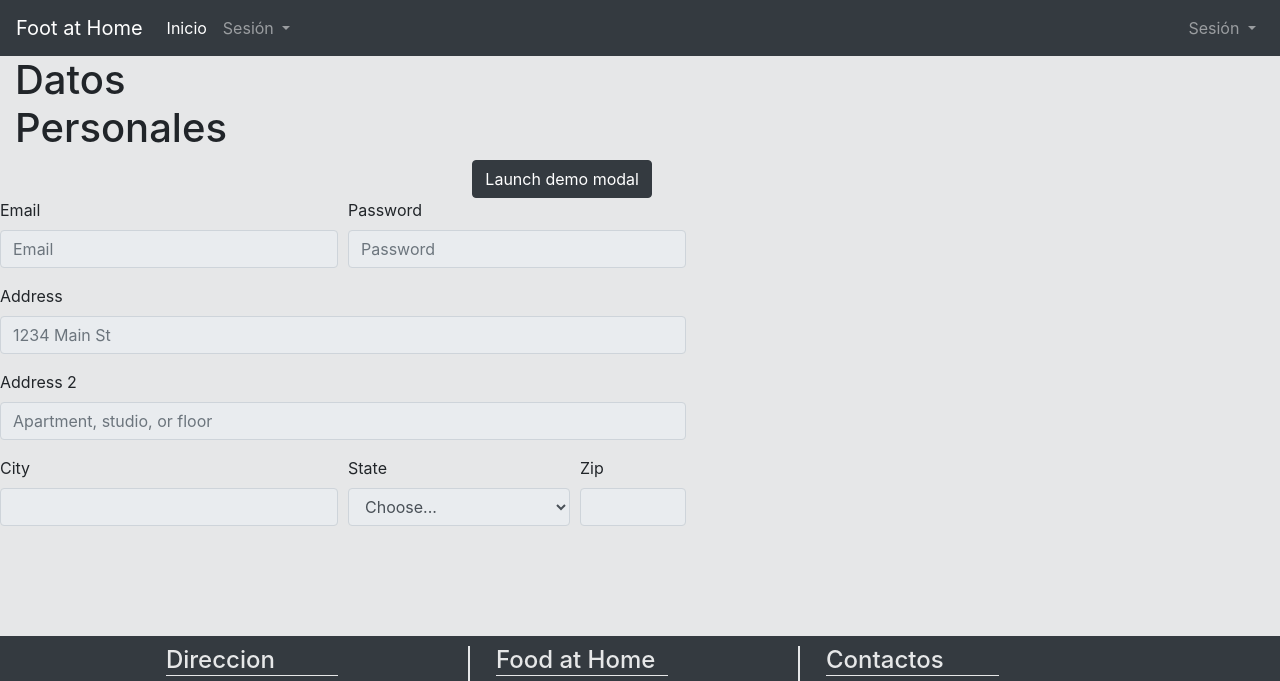
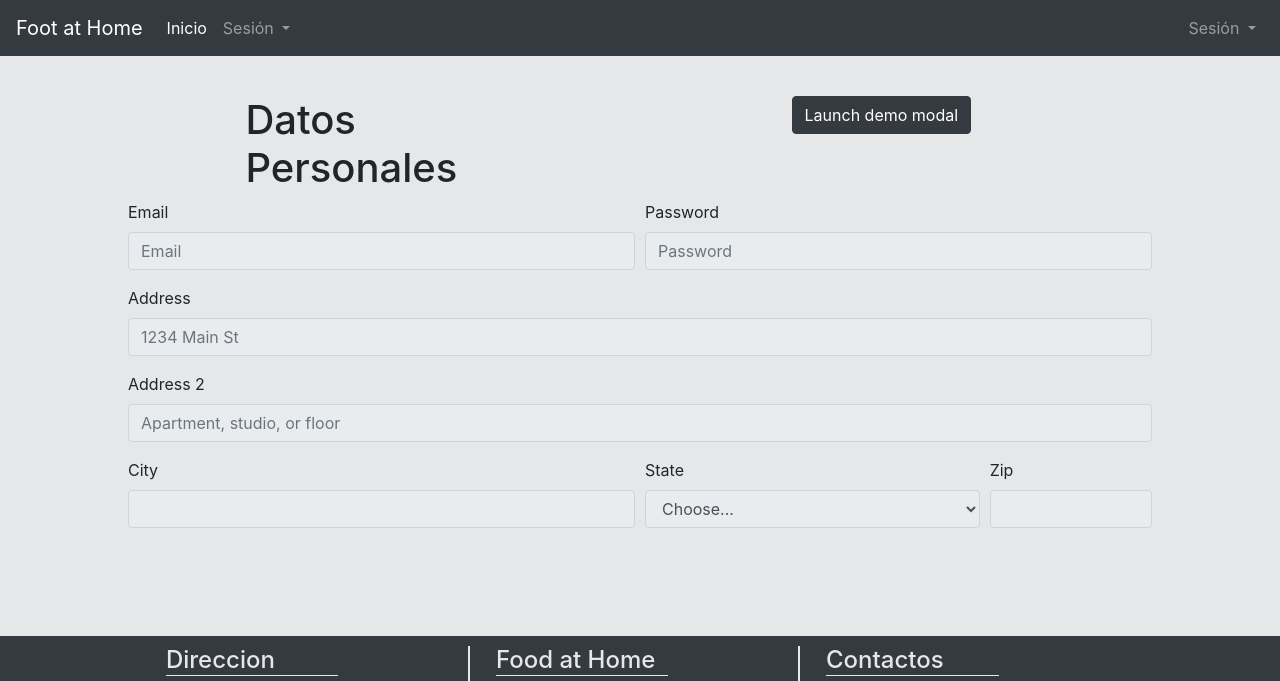
Before and after one commit to kebelandrade/project_food_at_home, a Django app: template food_at_home/food_at_home/templates/cliente/configuracion_cliente.html in a window 1280 px wide. Shown: the top 681 px of the page. Run offline with Django 3.2, Linux system fonts and the light colour scheme; the template is opened without the code that fills it, so the values that code supplies are empty; some libraries are stand-ins or nearby versions.

Commit message:
frontend redirecciones

```diff
--- a/food_at_home/food_at_home/static/css/estilos.css
+++ b/food_at_home/food_at_home/static/css/estilos.css
@@ -25,6 +25,13 @@ body{
 #secciones{
     display: flex;
     min-height: 580px;
+}
+#btncomidas{
+    min-width: 15%;
+}
+
+.modal-body p{
+    color: #000;
 }
 
 #Restaurante-pizza{
@@ -129,6 +136,7 @@ body{
     background-color: #000;
     position: absolute;
     border-radius: 5px;
+
 }
 
 #Restaurante-sandwich h1, p, div, hr, button{
@@ -199,6 +207,30 @@ body{
     margin: auto;
     font-size: 60px;
 }
+/*Scroll*/
+#scroll{
+    width: 80%;
+    min-height: 500px;
+    margin: auto;
+    overflow-y: scroll;
+    overflow-x:unset;
+}
+
+.titulo{
+    width: 80%;
+    display: flex;
+    margin: auto;
+}
+.primero{
+    width: 80%;
+    text-align: center;
+}
+.segundo{
+    display: table-cell;
+    vertical-align: middle
+}
+
+
 
 
 /*Pie de pagina*/
--- a/food_at_home/food_at_home/templates/cliente/configuracion_cliente.html
+++ b/food_at_home/food_at_home/templates/cliente/configuracion_cliente.html
@@ -1,12 +1,14 @@
+{% load static %}
+
 <!DOCTYPE html>
 <html lang="en">
 <head>
     <meta charset="UTF-8">
     <title>Inicio Usuario Cliente</title>
     <link rel="stylesheet" href="https://stackpath.bootstrapcdn.com/bootstrap/4.3.1/css/bootstrap.min.css" integrity="sha384-ggOyR0iXCbMQv3Xipma34MD+dH/1fQ784/j6cY/iJTQUOhcWr7x9JvoRxT2MZw1T" crossorigin="anonymous">
-    <link rel="stylesheet" href="../../css/estilos.css">
-    <link rel="stylesheet" href="../../css/style.css">
-    <link rel="shortcut icon" href="../../img/icon.png">
+    <link rel="stylesheet" href="{% static 'css/estilos.css' %}">
+    <link rel="stylesheet" href="{% static 'css/style.css' %}">
+    <link rel="shortcut icon" href="{% static 'img/icon.png' %}">
 </head>
 <body>
 <nav class="navbar navbar-expand-lg navbar-dark bg-dark sticky-top">
--- a/food_at_home/food_at_home/templates/login/login.html
+++ b/food_at_home/food_at_home/templates/login/login.html
@@ -34,7 +34,7 @@
     </div>
 </nav>
 <section id="secciones">
-    <form action="" id="form">
+    <form action="POST" id="form">
         <div class="form-group">
             <div class="icon-user" id="logo">
 
--- a/food_at_home/food_at_home/urls.py
+++ b/food_at_home/food_at_home/urls.py
@@ -25,6 +25,10 @@ urlpatterns = [
     # Index
     path('', inicio),
     path('login/login.html', login),
+    path('Index.html', inicio),
+    path('login/Usuario_Nuevo.html', usuario_nuevo),
+    path('cliente/inicio_usuario_cliente.html', iniciousuario),
+    path('cliente/configuracion_cliente.html', configuracion),
     # Usuario
     path('usuario/crear', crear_usuario),
     path('usuario/actualizar/<int:id>', actualizar_usuario),
--- a/food_at_home/food_at_home/views/login.py
+++ b/food_at_home/food_at_home/views/login.py
@@ -3,3 +3,6 @@ from django.shortcuts import render
 
 def login(request):
     return render(request, 'login/login.html')
+
+def usuario_nuevo(request):
+    return render(request, 'login/Usuario_Nuevo.html')
```
Also changed, not shown: food_at_home/food_at_home/templates/cliente/inicio_usuario_cliente.html (+5 -3 lines), food_at_home/food_at_home/templates/login/Usuario_Nuevo.html (+5 -3 lines), food_at_home/food_at_home/views/usuario.py (+8 -0 lines), food_at_home/food_at_home/views/index.py (line endings or trailing spaces).
